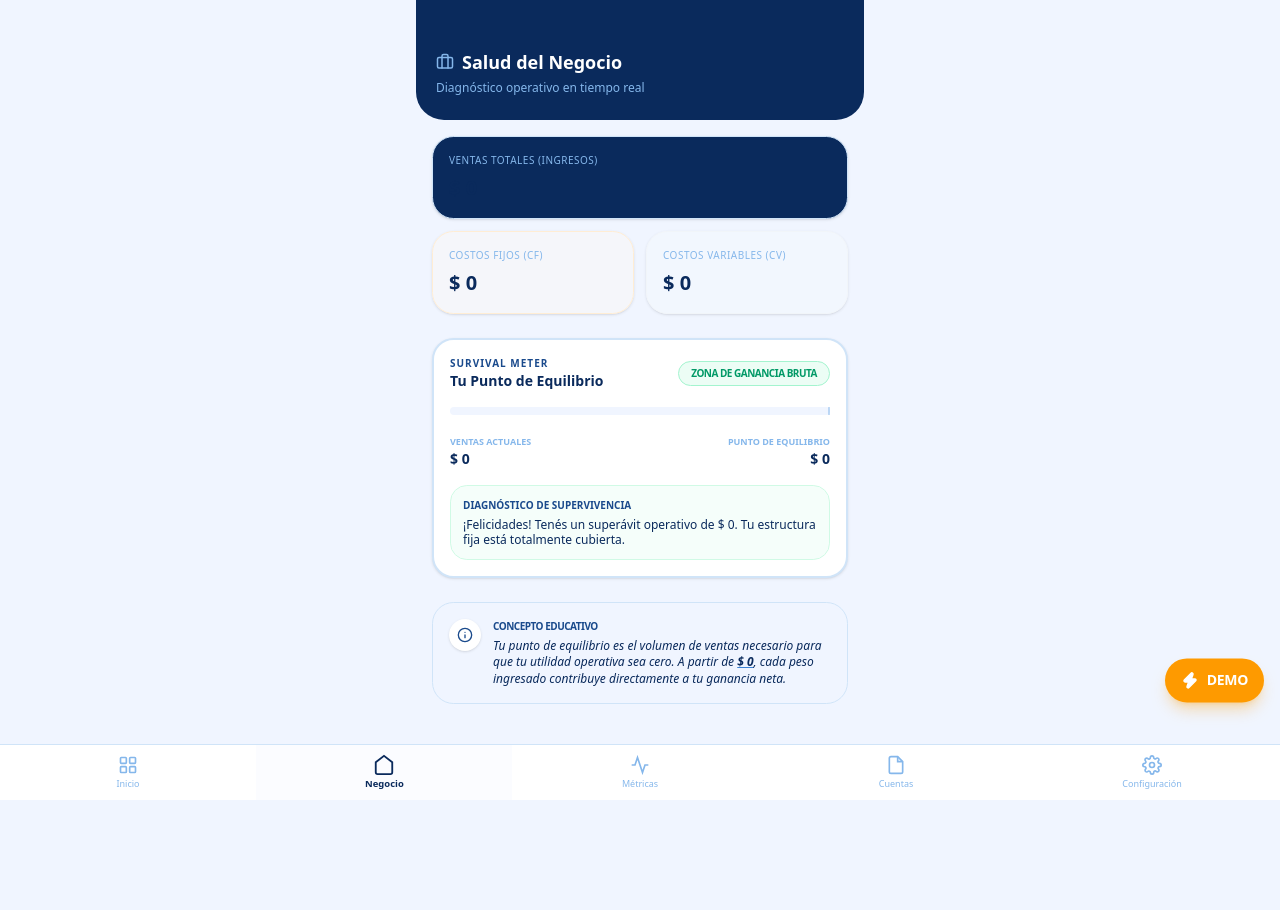
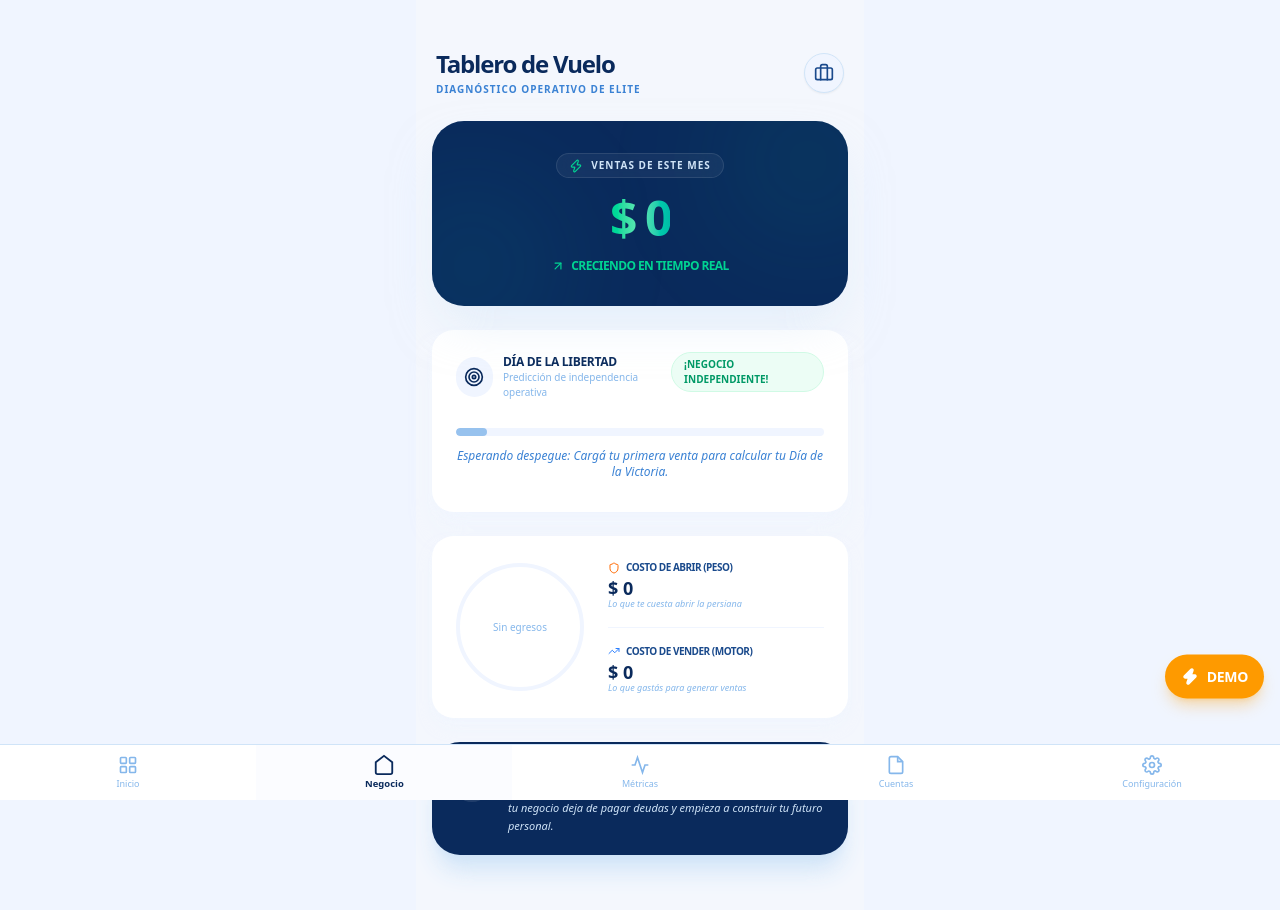
Before and after one commit to dante234567/finwise, a Next.js app: page /negocio in a window 1280 px wide. Shown: the top 910 px of the page. Before the commit the page ends 880 px from the top, so only its background shows below. Built offline with nearby package versions, Linux system fonts and the light colour scheme.

Commit message:
fix negocio 2

```diff
--- a/src/app/(dashboard)/negocio/page.tsx
+++ b/src/app/(dashboard)/negocio/page.tsx
@@ -1,112 +1,212 @@
 'use client'
 
-import React from 'react'
+import React, { useState, useEffect } from 'react'
 import useStore from '@/store/useStore'
 import { fmt } from '@/lib/utils/format'
-import { StatCard, ProgressBar } from '@/components/ui/FlowUI'
-import { Briefcase, Info } from 'lucide-react'
+import { ProgressBar } from '@/components/ui/FlowUI'
+import { Zap, Target, Shield, Info, ArrowUpRight, TrendingUp, Calendar, Briefcase } from 'lucide-react'
+
+// ── Components Internos para la Demo ──────────────────────────────────────────
+
+/** Animación de conteo para impacto visual */
+function AnimateNumber({ value, duration = 1500 }: { value: number; duration?: number }) {
+  const [displayValue, setDisplayValue] = useState(0)
+
+  useEffect(() => {
+    let start = 0
+    const end = value
+    if (start === end) return
+
+    const totalMiliseconds = duration
+    const incrementTime = 20
+    const totalSteps = totalMiliseconds / incrementTime
+    const increment = end / totalSteps
+
+    const timer = setInterval(() => {
+      start += increment
+      if (start >= end) {
+        setDisplayValue(end)
+        clearInterval(timer)
+      } else {
+        setDisplayValue(Math.floor(start))
+      }
+    }, incrementTime)
+
+    return () => clearInterval(timer)
+  }, [value, duration])
+
+  return <span>{fmt(displayValue)}</span>
+}
+
+/** Gráfico de anillos minimalista (Mantenimiento vs Operación) */
+function BinaryDonut({ fixed, variable }: { fixed: number; variable: number }) {
+  const total = fixed + variable
+  if (total === 0) return <div className="h-32 w-32 rounded-full border-4 border-navy-50 flex items-center justify-center text-[10px] text-navy-200">Sin egresos</div>
+
+  const pFixed = (fixed / total) * 100
+  const circumference = 2 * Math.PI * 15.915 // Radio para que el perimetro sea 100
+  const strokeFixed = (pFixed * circumference) / 100
+  const strokeVariable = circumference - strokeFixed
+
+  return (
+    <div className="relative h-32 w-32 shrink-0">
+      <svg viewBox="0 0 42 42" className="h-full w-full -rotate-90">
+        {/* Sector Operación (Variable) - Motor */}
+        <circle cx="21" cy="21" r="15.915" fill="transparent" stroke="#3b82d4" strokeWidth="6" strokeDasharray={`${circumference} 0`} />
+        {/* Sector Mantenimiento (Fijo) - Peso */}
+        <circle cx="21" cy="21" r="15.915" fill="transparent" stroke="#f97316" strokeWidth="6" strokeDasharray={`${strokeFixed} ${strokeVariable}`} />
+      </svg>
+      <div className="absolute inset-0 flex flex-col items-center justify-center text-center">
+        <span className="text-[10px] font-bold text-navy-500 leading-none">{Math.round(pFixed)}%</span>
+        <span className="text-[8px] text-navy-200 uppercase font-bold tracking-tighter">Peso</span>
+      </div>
+    </div>
+  )
+}
+
+// ── Vista Principal ───────────────────────────────────────────────────────────
 
 export default function NegocioPage() {
   const { getDiagnosticoNegocio, loading, profileId } = useStore()
-
-  // Sincronización determinista con el estado local para la demo
   const { Ventas, Cf, Cv, PuntoEquilibrio } = getDiagnosticoNegocio()
 
-  const isEquilibriumReached = Ventas >= PuntoEquilibrio
-  const progressPercent = Math.min((Ventas / PuntoEquilibrio) * 100, 100)
+  // Lógica de Proyección: Día de la Independencia
+  const now = new Date()
+  const currentDay = now.getDate()
+  const avgSalesDaily = Ventas / currentDay
+  const victoryDay = avgSalesDaily > 0 ? Math.ceil(PuntoEquilibrio / avgSalesDaily) : 0
+  const isVictoryReached = Ventas >= PuntoEquilibrio
 
   if (loading && !profileId) return <NegocioSkeleton />
 
   return (
-    <div className="page-enter pb-24">
+    <div className="page-enter pb-24 bg-slate-50/50 min-h-screen">
       <Header />
 
       <div className="px-4 pt-4 space-y-6 text-left">
 
-        {/* == Dashboard de Control Operativo =============================== */}
-        <div className="grid grid-cols-1 gap-3">
-          <StatCard
-            label="Ventas Totales (Ingresos)"
-            value={fmt(Ventas)}
-            className="bg-navy-500 text-white"
-          />
-          <div className="grid grid-cols-2 gap-3">
-            <StatCard
-              label="Costos Fijos (Cf)"
-              value={fmt(Cf)}
-              className="border-orange-100 bg-orange-50/30"
-            />
-            <StatCard
-              label="Costos Variables (Cv)"
-              value={fmt(Cv)}
-              className="border-slate-100 bg-slate-50/30"
-            />
-          </div>
-        </div>
+        {/* == Tablero de Vuelo: Ventas en High-Impact ======================= */}
+        <div className="relative overflow-hidden rounded-[32px] bg-navy-500 p-8 shadow-2xl shadow-navy-100/50">
+          {/* Círculos decorativos para Glassmorphism */}
+          <div className="absolute -right-10 -top-10 w-40 h-40 rounded-full bg-emerald-400/10 blur-3xl" />
+          <div className="absolute -left-10 -bottom-10 w-40 h-40 rounded-full bg-teal-400/10 blur-3xl" />
 
-        {/* == Survival Meter (Punto de Equilibrio) ========================= */}
-        <div className="card border-2 transition-all duration-500 overflow-hidden relative">
-          <div className="flex items-center justify-between mb-4">
-            <div className="flex flex-col">
-              <h3 className="text-[10px] font-extrabold uppercase tracking-widest text-navy-400">Survival Meter</h3>
-              <h2 className="text-sm font-bold text-navy-500">Tu Punto de Equilibrio</h2>
+          <div className="relative z-10 flex flex-col items-center text-center space-y-2">
+            <div className="flex items-center gap-2 px-3 py-1 rounded-full bg-white/5 border border-white/10 backdrop-blur-md">
+              <Zap size={14} className="text-emerald-400" />
+              <span className="text-[10px] font-bold text-navy-100 uppercase tracking-widest">Ventas de este mes</span>
             </div>
 
-            <div className={`px-3 py-1 rounded-full text-[10px] font-bold uppercase tracking-tighter border ${
-              isEquilibriumReached
-                ? 'bg-emerald-50 text-emerald-600 border-emerald-200'
-                : 'bg-orange-50 text-orange-600 border-orange-200'
-            }`}>
-              {isEquilibriumReached ? 'Zona de Ganancia Bruta' : 'Por debajo del equilibrio'}
-            </div>
-          </div>
+            <h2 className="text-5xl font-black tracking-tighter bg-linear-to-r from-emerald-400 via-emerald-300 to-teal-500 bg-clip-text text-transparent py-2">
+              <AnimateNumber value={Ventas} />
+            </h2>
 
-          <div className="space-y-4">
-            <div className="relative">
-              <ProgressBar
-                value={Ventas}
-                max={PuntoEquilibrio}
-                color={isEquilibriumReached ? 'emerald' : 'orange'}
-              />
-              {/* Marker de Punto de Equilibrio */}
-              <div className="absolute top-0 right-0 h-full w-0.5 bg-navy-200/50 z-10" />
-            </div>
-
-            <div className="flex justify-between items-start pt-1">
-              <div className="flex flex-col">
-                <span className="text-[9px] font-bold text-navy-200 uppercase">Ventas Actuales</span>
-                <span className="text-sm font-bold text-navy-500">{fmt(Ventas)}</span>
-              </div>
-              <div className="flex flex-col text-right">
-                <span className="text-[9px] font-bold text-navy-200 uppercase">Punto de Equilibrio</span>
-                <span className="text-sm font-bold text-navy-500">{fmt(PuntoEquilibrio)}</span>
-              </div>
-            </div>
-
-            <div className={`rounded-xl p-3 border space-y-1 ${
-              isEquilibriumReached ? 'bg-emerald-50/50 border-emerald-100' : 'bg-orange-50/50 border-orange-100'
-            }`}>
-              <p className="text-[10px] font-bold text-navy-400 uppercase">Diagnóstico de Supervivencia</p>
-              <p className="text-xs font-medium text-navy-500 leading-tight">
-                {isEquilibriumReached
-                  ? `¡Felicidades! Tenés un superávit operativo de ${fmt(Ventas - PuntoEquilibrio)}. Tu estructura fija está totalmente cubierta.`
-                  : `Te faltan vender ${fmt(PuntoEquilibrio - Ventas)} este mes para cubrir tus costos fijos sin perder dinero.`
-                }
-              </p>
+            <div className="flex items-center gap-1.5 text-emerald-400 font-bold text-xs uppercase tracking-tighter">
+              <ArrowUpRight size={14} />
+              <span>Creciendo en tiempo real</span>
             </div>
           </div>
         </div>
 
-        {/* == Nota Didáctica =============================================== */}
-        <div className="flex gap-3 p-4 bg-navy-50/50 border border-navy-100 rounded-2xl">
-          <div className="shrink-0 w-8 h-8 rounded-full bg-white flex items-center justify-center text-navy-400 shadow-sm">
-            <Info size={16} />
+        {/* == Freedom Meter (Día de la Libertad) =========================== */}
+        <div className="card border-none shadow-xl shadow-navy-50/50 bg-white p-6 space-y-5">
+          <div className="flex items-center justify-between">
+            <div className="flex items-center gap-2.5">
+              <div className="w-10 h-10 rounded-2xl bg-navy-50 flex items-center justify-center text-navy-500">
+                <Target size={20} />
+              </div>
+              <div>
+                <h3 className="text-xs font-bold text-navy-500 uppercase tracking-tight">Día de la Libertad</h3>
+                <p className="text-[10px] text-navy-200">Predicción de independencia operativa</p>
+              </div>
+            </div>
+
+            {isVictoryReached && (
+              <span className="px-3 py-1 bg-emerald-50 text-emerald-600 text-[10px] font-bold rounded-full border border-emerald-100 animate-bounce">
+                ¡NEGOCIO INDEPENDIENTE!
+              </span>
+            )}
+          </div>
+
+          {Ventas === 0 ? (
+            <div className="py-2 text-center space-y-3">
+              <div className="h-2 w-full bg-navy-50 rounded-full overflow-hidden">
+                <div className="h-full w-1/12 bg-navy-200 rounded-full animate-pulse" />
+              </div>
+              <p className="text-xs font-medium text-navy-300 italic">
+                Esperando despegue: Cargá tu primera venta para calcular tu Día de la Victoria.
+              </p>
+            </div>
+          ) : (
+            <div className="space-y-4">
+              <ProgressBar
+                value={Ventas}
+                max={PuntoEquilibrio}
+                color={isVictoryReached ? 'emerald' : 'orange'}
+              />
+
+              <div className="grid grid-cols-2 gap-4 pt-1">
+                <div className="p-3 rounded-2xl bg-navy-50/50 border border-navy-50">
+                  <span className="text-[9px] font-bold text-navy-200 uppercase block mb-1">Estado de Meta</span>
+                  <span className={`text-[11px] font-bold ${isVictoryReached ? 'text-emerald-600' : 'text-orange-500'}`}>
+                    {isVictoryReached
+                      ? `Independiente con ${fmt(Ventas - PuntoEquilibrio)} de margen`
+                      : `Faltan ${fmt(PuntoEquilibrio - Ventas)} de ventas`
+                    }
+                  </span>
+                </div>
+                <div className="p-3 rounded-2xl bg-navy-50/50 border border-navy-50 text-right">
+                  <span className="text-[9px] font-bold text-navy-200 uppercase block mb-1">Victoria Estimada</span>
+                  <div className="flex items-center justify-end gap-1.5">
+                    <Calendar size={12} className="text-navy-300" />
+                    <span className="text-sm font-bold text-navy-500 uppercase">
+                      {isVictoryReached ? 'ALCANZADA' : (victoryDay > 31 ? 'Próximo Mes' : `Día ${victoryDay}`)}
+                    </span>
+                  </div>
+                </div>
+              </div>
+            </div>
+          )}
+        </div>
+
+        {/* == Traducción Didáctica de Costos (Peso vs Motor) ================ */}
+        <div className="card border-none shadow-lg shadow-navy-50/50 bg-white overflow-hidden p-6">
+          <div className="flex gap-6 items-center">
+            <BinaryDonut fixed={Cf} variable={Cv} />
+
+            <div className="flex-1 space-y-4">
+              <div>
+                <div className="flex items-center gap-1.5 mb-1">
+                  <Shield size={12} className="text-orange-500" />
+                  <span className="text-[10px] font-bold text-navy-400 uppercase tracking-tighter">Costo de abrir (Peso)</span>
+                </div>
+                <p className="text-lg font-bold text-navy-500 leading-none">{fmt(Cf)}</p>
+                <p className="text-[9px] text-navy-200 italic">Lo que te cuesta abrir la persiana</p>
+              </div>
+
+              <div className="h-px bg-navy-50 w-full" />
+
+              <div>
+                <div className="flex items-center gap-1.5 mb-1">
+                  <TrendingUp size={12} className="text-blue-500" />
+                  <span className="text-[10px] font-bold text-navy-400 uppercase tracking-tighter">Costo de vender (Motor)</span>
+                </div>
+                <p className="text-lg font-bold text-navy-500 leading-none">{fmt(Cv)}</p>
+                <p className="text-[9px] text-navy-200 italic">Lo que gastás para generar ventas</p>
+              </div>
+            </div>
+          </div>
+        </div>
+
+        {/* == Nota Final =================================================== */}
+        <div className="flex gap-4 p-5 bg-navy-500 rounded-[28px] text-white shadow-xl shadow-navy-100">
+          <div className="w-10 h-10 rounded-2xl bg-white/10 backdrop-blur-lg flex items-center justify-center text-white shrink-0">
+            <Info size={20} />
           </div>
           <div className="space-y-1">
-            <p className="text-[10px] font-extrabold uppercase tracking-tighter text-navy-400">Concepto Educativo</p>
-            <p className="text-xs text-navy-500 italic leading-snug">
-              Tu punto de equilibrio es el volumen de ventas necesario para que tu utilidad operativa sea cero.
-              A partir de <span className="font-bold underline decoration-navy-300">{fmt(PuntoEquilibrio)}</span>, cada peso ingresado contribuye directamente a tu ganancia neta.
+            <h4 className="text-[10px] font-bold uppercase tracking-widest text-navy-200">Concepto Educativo</h4>
+            <p className="text-[11px] text-navy-100 italic leading-relaxed">
+              El <span className="font-bold text-emerald-300 underline decoration-emerald-400/30Decoration-2 offset-2">Día de la Libertad</span> marca el momento exacto del mes en que tu negocio deja de pagar deudas y empieza a construir tu futuro personal.
             </p>
           </div>
         </div>
@@ -117,24 +217,26 @@ export default function NegocioPage() {
 
 function Header() {
   return (
-    <div className="bg-navy-500 px-5 pt-12 pb-6 rounded-b-[28px]">
-      <div className="flex items-center gap-2 mb-1">
-        <Briefcase size={18} className="text-navy-200" />
-        <h1 className="text-white text-lg font-semibold">Salud del Negocio</h1>
+    <div className="px-5 pt-12 pb-2">
+      <div className="flex items-center justify-between">
+        <div className="flex flex-col">
+          <h1 className="text-navy-500 text-2xl font-black tracking-tighter">Tablero de Vuelo</h1>
+          <p className="text-navy-300 text-[10px] font-bold uppercase tracking-widest mt-0.5">Diagnóstico Operativo de Elite</p>
+        </div>
+        <div className="w-10 h-10 rounded-full bg-navy-50 flex items-center justify-center text-navy-400 border border-navy-100 shadow-xs">
+          <Briefcase size={20} />
+        </div>
       </div>
-      <p className="text-navy-200 text-xs mt-0.5">Diagnóstico operativo en tiempo real</p>
     </div>
   )
 }
 
 function NegocioSkeleton() {
   return (
-    <div className="animate-pulse">
-      <div className="bg-navy-400 h-32 w-full rounded-b-[28px]" />
-      <div className="px-4 pt-4 space-y-4">
-        <div className="h-56 bg-navy-50 rounded-2xl w-full" />
-        <div className="h-48 bg-navy-50 rounded-2xl w-full" />
-      </div>
+    <div className="animate-pulse px-4 py-12 space-y-6">
+      <div className="h-44 bg-navy-100 rounded-[32px] w-full" />
+      <div className="h-56 bg-white shadow-xl rounded-[28px] w-full" />
+      <div className="h-40 bg-white shadow-xl rounded-[28px] w-full" />
     </div>
   )
 }
```
